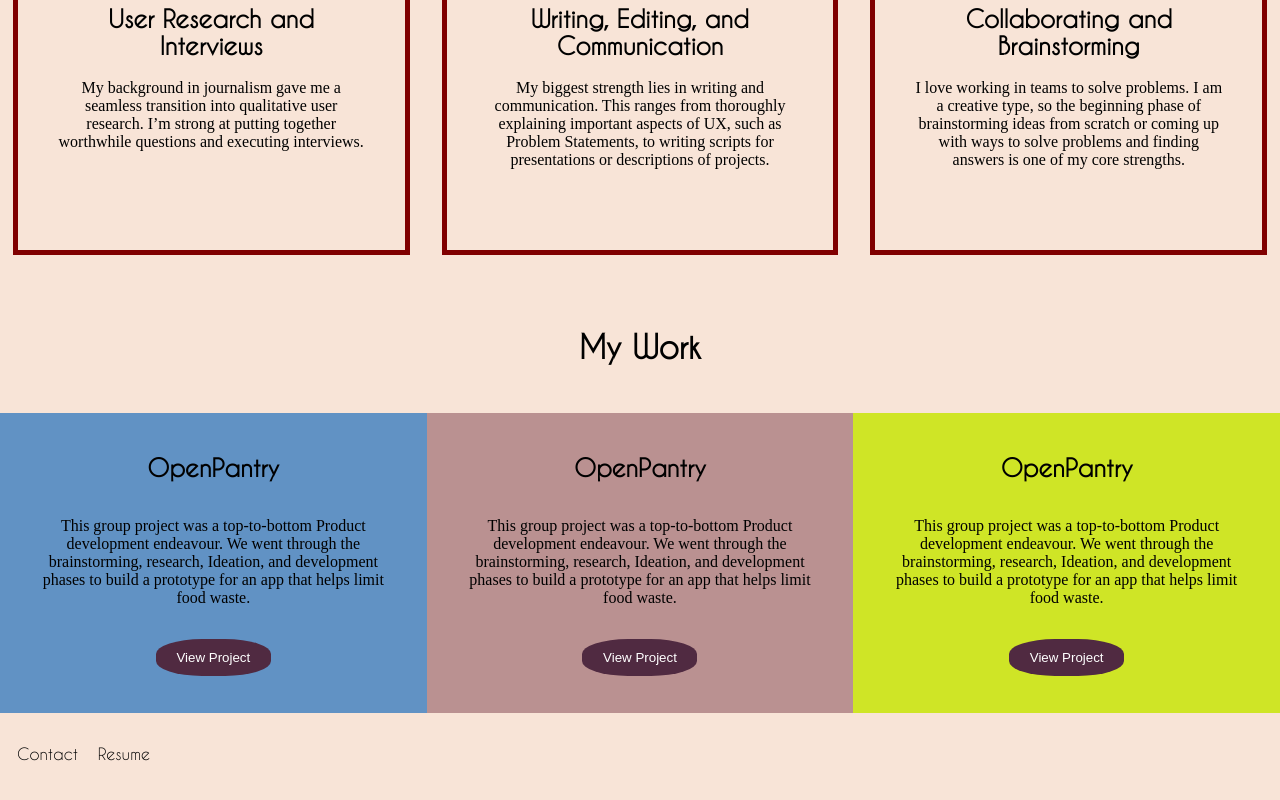
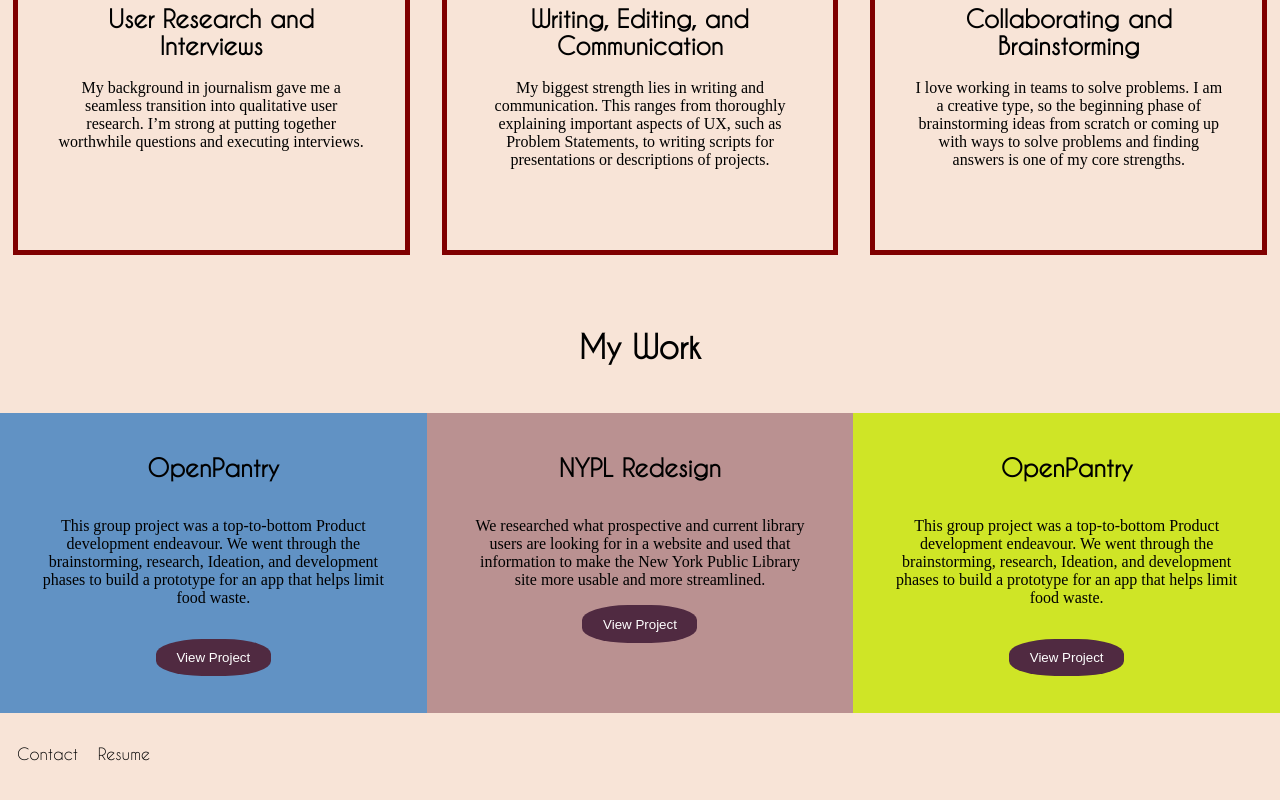
Before and after one commit to CamLewis1993/UX_UI_HW19, a plain HTML site: page index.html in a window 1280 px wide. Shown: the part 984-1784 px from the top of the page. Drawn offline with nearby package versions, Linux system fonts and the light colour scheme; files whose address does not match are found by name.

Commit message:
Update for 20 w link

```diff
--- a/index.html
+++ b/index.html
@@ -65,13 +65,9 @@
         <button>View Project</button>
       </div>
       <div class="CASESTUDY2">
-        <h2>OpenPantry</h2>
-        <p>This group project was a top-to-bottom
-          Product development endeavour.
-         We went through the brainstorming, research,
-         Ideation, and development phases to build
-         a prototype for an app that helps limit food waste. </p>
-        <button>View Project</button>
+        <h2>NYPL Redesign</h2>
+        <p>We researched what prospective and current library users are looking for in a website and used that information to make the New York Public Library site more usable and more streamlined.  </p>
+        <a href="https://camlewis1993.github.io/UX_UI_HW20/" target="_blank"> <button>View Project</button> </a>
       </div>
       <div class="CASESTUDY3">
         <h2>OpenPantry</h2>
```
Also changed, not shown: images/logo.png (deleted), 2 other files.
